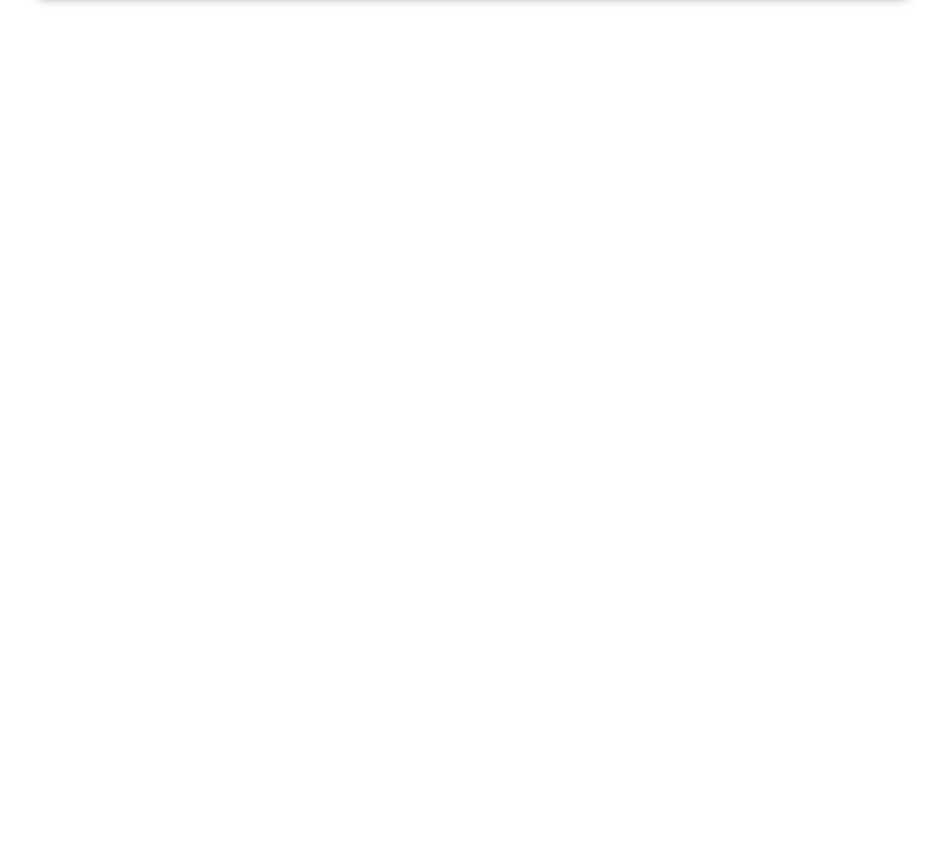
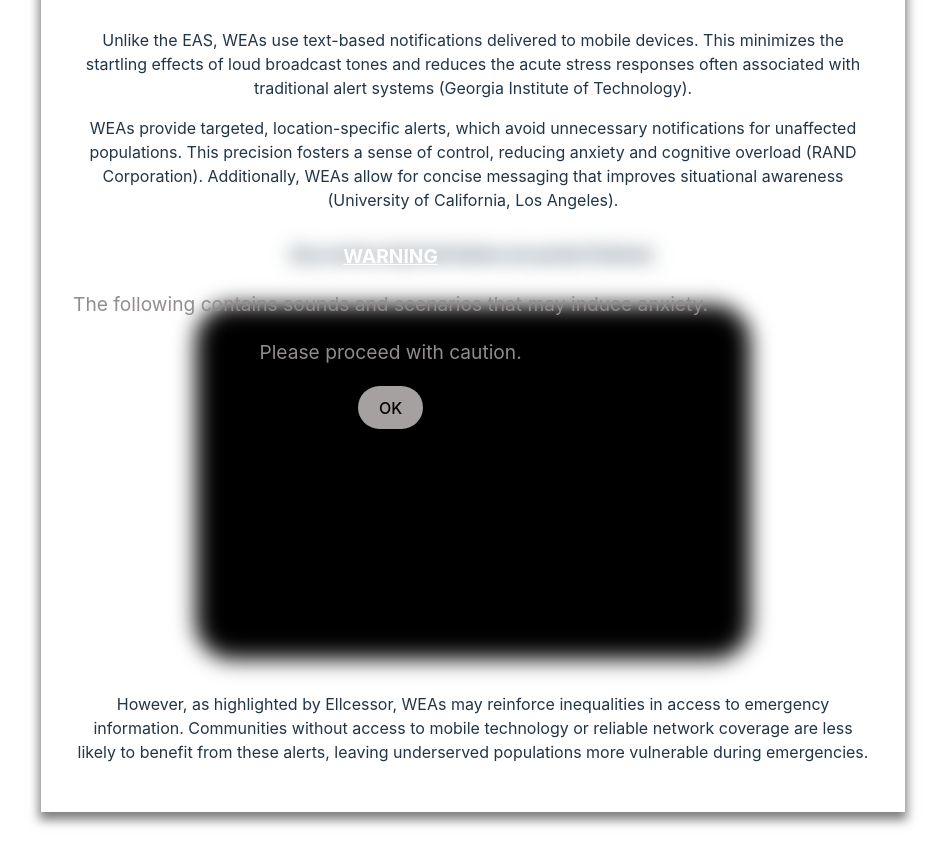
Before and after one commit to michaelrgarcia/physio-eas-systems, a React (Vite) app: page / in a window 1280 px wide. Shown: the part 2049-2911 px from the top of the page, without its empty margins (167-1112 px from the left). Before the commit the page ends 2088 px from the top, so only its background shows below. Built offline with nearby package versions, Linux system fonts and the light colour scheme.

Commit message:
Begin WEA section

```diff
--- a/src/main.jsx
+++ b/src/main.jsx
@@ -7,6 +7,7 @@ import WEASymbol from "./assets/WEAsymbol.png";
 
 import EmergencyGenerator from "./components/EmergencyGenerator.jsx";
 import StressResponse from "./components/StressResponse.jsx";
+import WeaGenerator from "./components/WeaGenerator.jsx";
 
 createRoot(document.getElementById("root")).render(
   <StrictMode>
@@ -85,7 +86,33 @@ createRoot(document.getElementById("root")).render(
         nighttime hours, can contribute to chronic stress-related health issues,
         such as cardiovascular strain and sleep disturbances. Traditional alarm
         tones cause significant heart rate spikes, impacting the readiness and
-        mental clarity of emergency responders. (MacNeal et al.)
+        mental clarity of emergency responders, for example. (MacNeal et al.)
+      </p>
+    </section>
+    <section className="wea-benefits">
+      <h2>The Benefits of WEAs Over EAS</h2>
+      <p>
+        Unlike the EAS, WEAs use text-based notifications delivered to mobile
+        devices. This minimizes the startling effects of loud broadcast tones
+        and reduces the acute stress responses often associated with traditional
+        alert systems (Georgia Institute of Technology).
+      </p>
+      <p>
+        WEAs provide targeted, location-specific alerts, which avoid unnecessary
+        notifications for unaffected populations. This precision fosters a sense
+        of control, reducing anxiety and cognitive overload (RAND Corporation).
+        Additionally, WEAs allow for concise messaging that improves situational
+        awareness (University of California, Los Angeles).
+      </p>
+      <div className="interactive-wea">
+        <WeaGenerator />
+      </div>
+      <p>
+        However, as highlighted by Ellcessor, WEAs may reinforce inequalities in
+        access to emergency information. Communities without access to mobile
+        technology or reliable network coverage are less likely to benefit from
+        these alerts, leaving underserved populations more vulnerable during
+        emergencies.
       </p>
     </section>
   </StrictMode>
```
